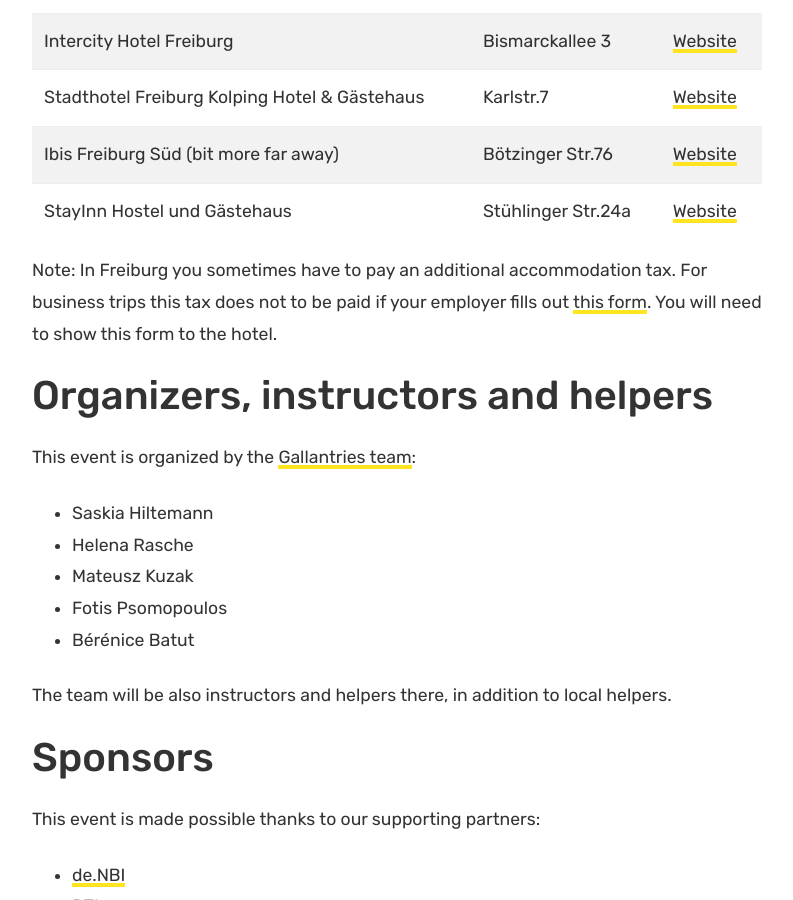
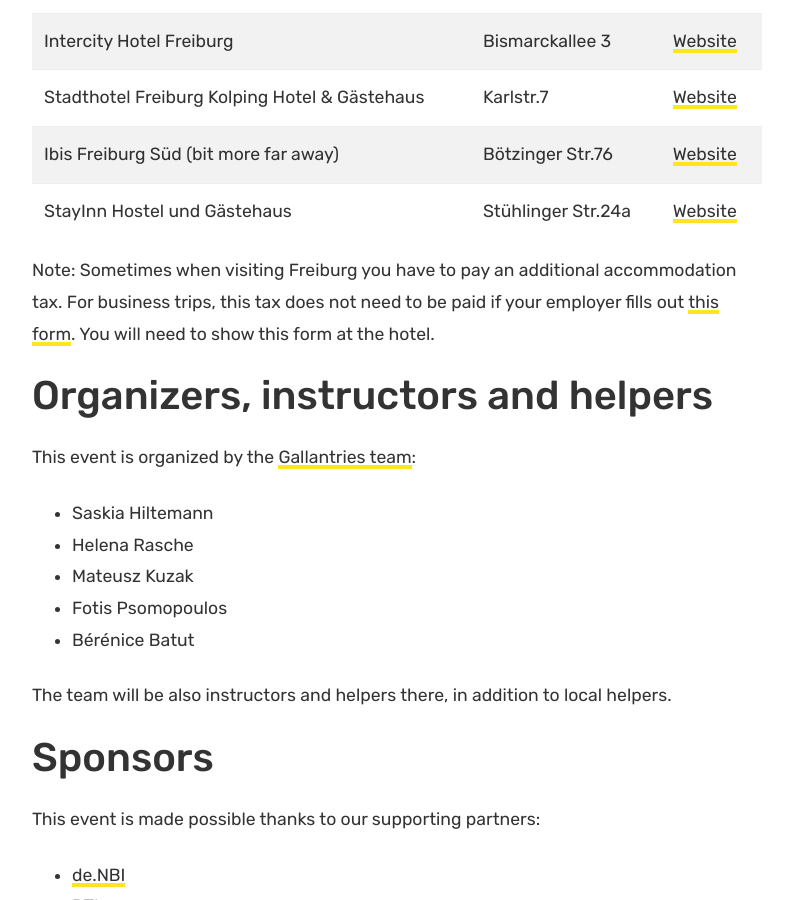
Before and after one commit to gallantries/gallantries.github.io, a Jekyll site: the page built from _events/2019-03-25-first-galantries-workshop.md, in a window 1280 px wide and 900 px high, scrolled down 3403 px. Shown: the whole window, without its empty margins (53-846 px from the left). Built offline with Jekyll 4.4.1, drawn with Linux system fonts in a browser that asks for light colours; nearby versions of some CDN libraries.

Commit message:
Update _events/2019-03-25-first-galantries-workshop.md
Co-Authored-By: bebatut <berenice.batut@gmail.com>

```diff
--- a/_events/2019-03-25-first-galantries-workshop.md
+++ b/_events/2019-03-25-first-galantries-workshop.md
@@ -114,7 +114,7 @@ Ibis Freiburg Süd (bit more far away)         | Bötzinger Str.76   | [Website]
 StayInn Hostel und Gästehaus                  | Stühlinger Str.24a | [Website](http://www.stayinn-freiburg.de/hostel-und-gaestehaus/)
 {:.table.table-striped}
 
-Note: In Freiburg you sometimes have to pay an additional accommodation tax. For business trips this tax does not to be paid if your employer fills out [this form](http://www.freiburg.de/servicebw/UebernachtungSt_Arbeitgeberbescheinigung.pdf). You will need to show this form to the hotel.
+Note: Sometimes when visiting Freiburg you have to pay an additional accommodation tax. For business trips, this tax does not need to be paid if your employer fills out [this form](http://www.freiburg.de/servicebw/UebernachtungSt_Arbeitgeberbescheinigung.pdf). You will need to show this form at the hotel.
 
 # Organizers, instructors and helpers
 
```
